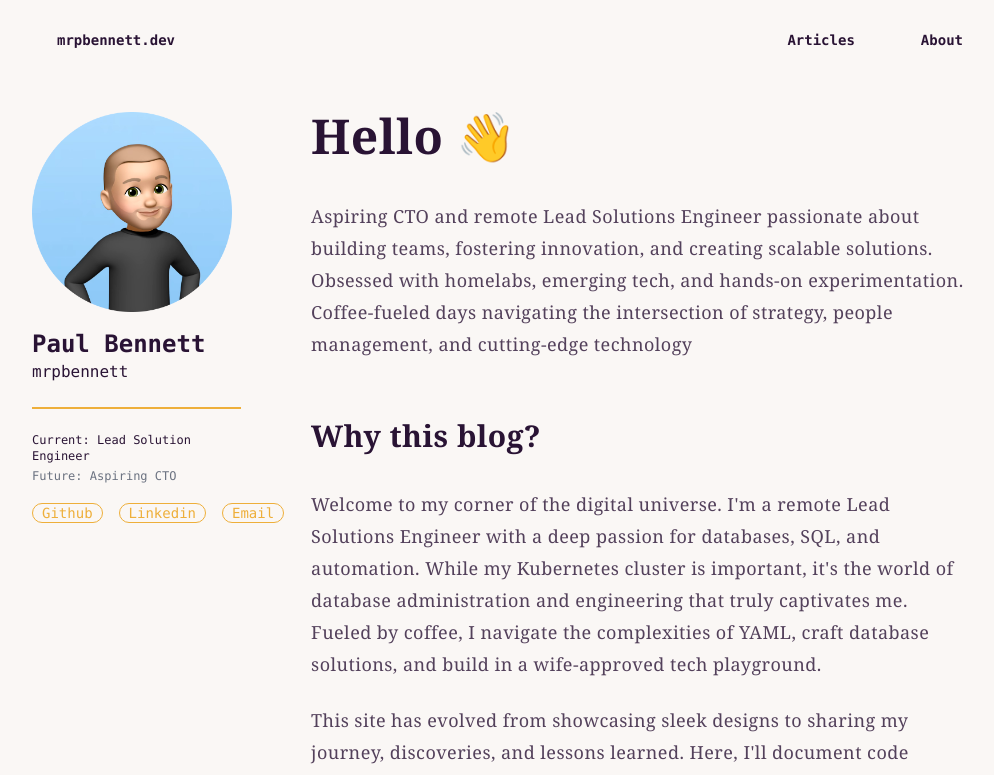
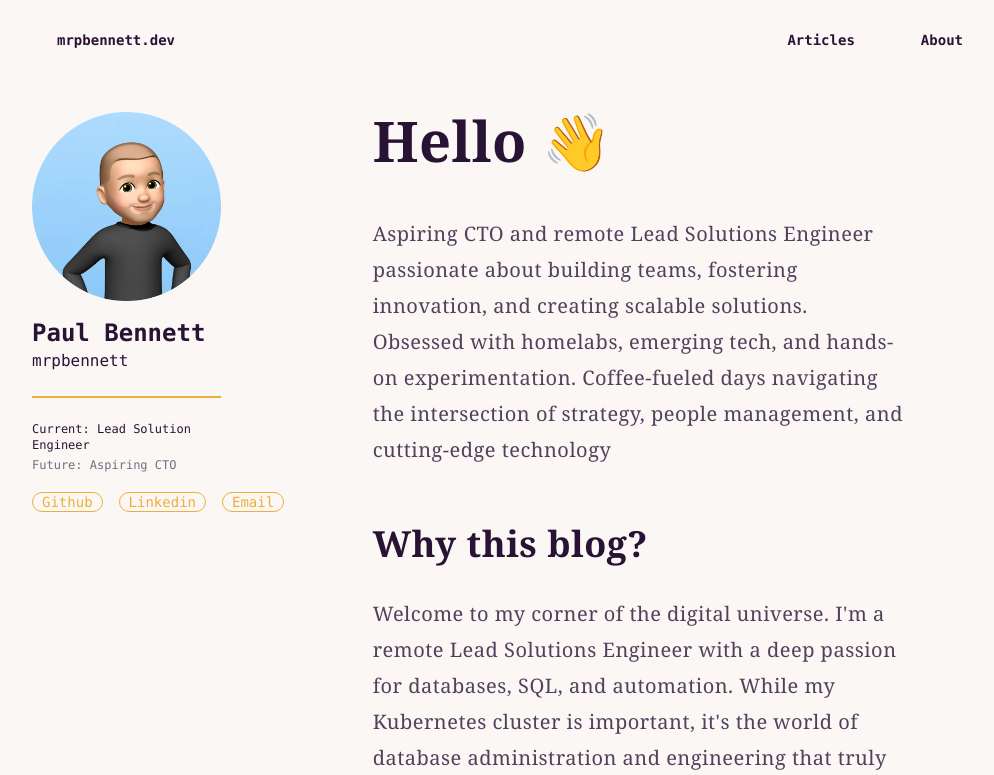
Before and after one commit to mrpbennett/personal-site, a Next.js app: page /about in a window 1280 px wide. Shown: the top 775 px of the page, without its empty margins (128-1122 px from the left). Built offline with nearby package versions, Linux system fonts and the light colour scheme.

Commit message:
font tweaks

```diff
--- a/src/app/about/page.js
+++ b/src/app/about/page.js
@@ -61,7 +61,7 @@ export default function About() {
         </div>
       </section>
 
-      <section className="prose prose-lg tracking-wide">
+      <section className="prose mx-auto tracking-wide sm:prose-lg lg:prose-xl lg:max-w-[75%]">
         <div className="">
           <h1 className="font-bold">Hello 👋</h1>
           <p className="">
--- a/src/app/articles/[slug]/page.jsx
+++ b/src/app/articles/[slug]/page.jsx
@@ -32,7 +32,7 @@ export default async function PostArticlePage({ params }) {
   const contentHtml = processedContent.toString();
 
   return (
-    <main className="prose prose-lg mx-auto tracking-wide">
+    <main className="prose mx-auto tracking-wide sm:prose-lg lg:prose-xl">
       <section className="">
         <h2 className="">{article.title}</h2>
 
```
